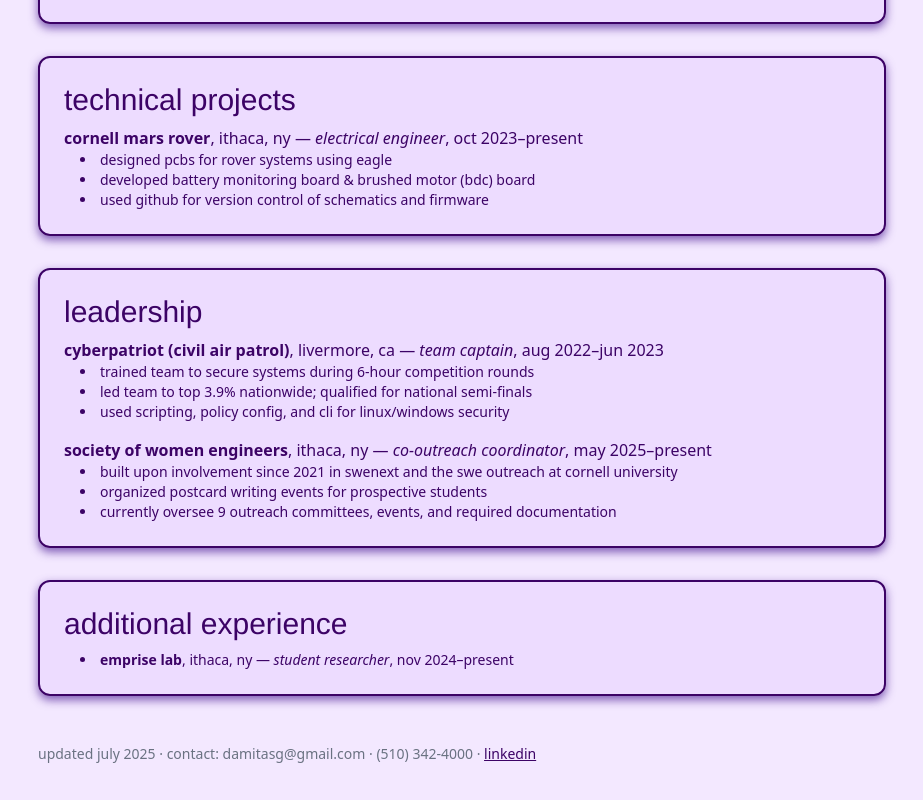
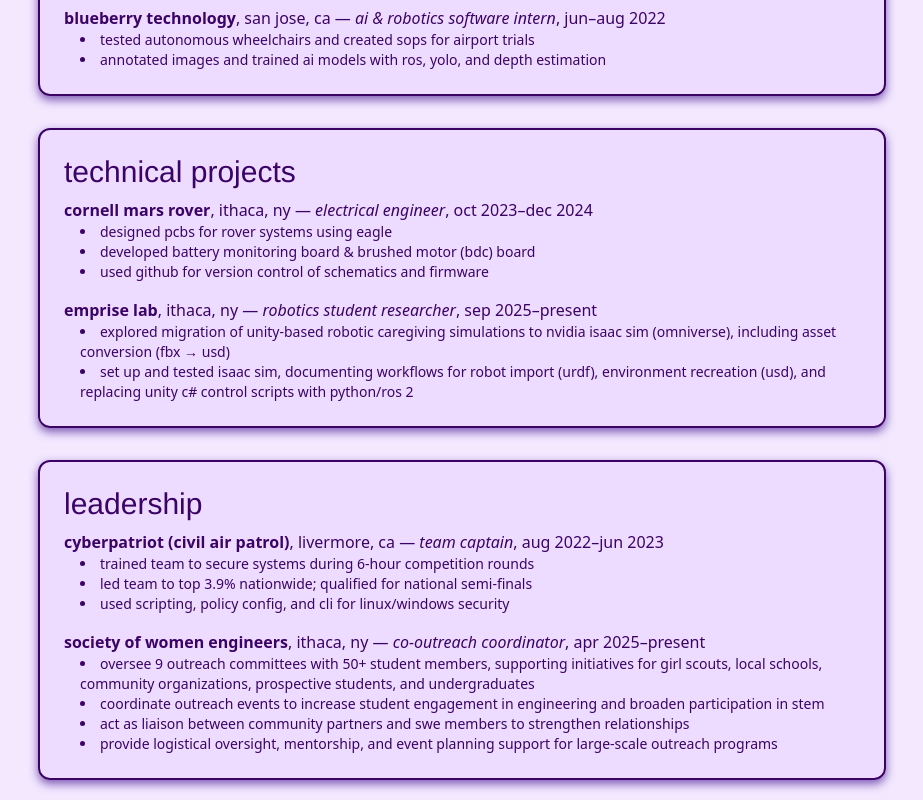
Before and after one commit to ds-geo/ds-geo.github.io, a Next.js app: page /ds-geo.github.io/resume in a window 1280 px wide. Shown: the part 1360-2160 px from the top of the page, without its empty margins (178-1101 px from the left). Built offline with nearby package versions, Linux system fonts and the light colour scheme; a web font is replaced by a local one.

Commit message:
Update resume

```diff
--- a/app/resume/page.jsx
+++ b/app/resume/page.jsx
@@ -24,7 +24,7 @@
                 <br />
                 bachelor of science, computer science; minors: ai & philosophy
                 <br />
-                gpa: 3.74
+                gpa: 3.743
                 <br />
                 <span className="italic">relevant courses:</span> intro to machine learning, analysis of algorithms, data structures & oop, discrete math, statistics, calc iii
                 <br />
@@ -36,11 +36,13 @@
             title: "technical skills",
             content: (
               <p>
-                <strong>languages:</strong> python, java, ocaml, javascript, html/css, cypher (query language), sql
+                <strong>languages:</strong> python, java, ocaml, javascript, typescript, html/css, cypher (query language), sql, bash
                 <br />
-                <strong>technologies:</strong> react, next, tailwind css, fastapi, chatgpt, prompt engineering, neo4j, oracle sql developer
+                <strong>technologies:</strong> react, next, tailwind css, fastapi, cypress, chatgpt, prompt engineering, neo4j, jira, oracle sql developer
                 <br />
-                <strong>developer tools:</strong> git, github, gitlab, pulsar, vscode, intellij, jupyter, unix/linux shell, eagle
+                <strong>developer tools:</strong> git, github, gitlab, pulsar, vscode, intellij, jupyter, unix/linux shell, eagle, agile/scrum, unit/e2e testing
+                <br />
+                <strong>other:</strong> nvidia omniverse isaac sim, unity, rest apis
               </p>
             ),
           },
@@ -55,7 +57,7 @@
                   </p>
                   <ul className="list-disc list-inside ml-4 text-sm">
                     <li>designed interactive visualization frameworks for laser system experiment data</li>
-                  <li>developed front-end with react.js and typescript </li>
+                    <li>developed front-end with react.js and typescript</li>
                     <li>used plotly to generate heatmaps and trace-based graphs; added image-supported graphs to visualization suite</li>
                     <li>built backend communication using python (fastapi) for data retrieval and processing</li>
                     <li>used sql to query relational databases and extract valid experimental data for testing purposes</li>
@@ -103,15 +105,27 @@
             title: "technical projects",
             content: (
               <>
+                <div className="mb-4">
                   <p>
                     <strong>cornell mars rover</strong>, ithaca, ny —{" "}
-                  <em>electrical engineer</em>, oct 2023–present
+                    <em>electrical engineer</em>, oct 2023–dec 2024
                   </p>
                   <ul className="list-disc list-inside ml-4 text-sm">
                     <li>designed pcbs for rover systems using eagle</li>
                     <li>developed battery monitoring board & brushed motor (bdc) board</li>
                     <li>used github for version control of schematics and firmware</li>
                   </ul>
+                </div>
+                <div>
+                  <p>
+                    <strong>emprise lab</strong>, ithaca, ny —{" "}
+                    <em>robotics student researcher</em>, sep 2025–present
+                  </p>
+                  <ul className="list-disc list-inside ml-4 text-sm">
+                    <li>explored migration of unity-based robotic caregiving simulations to nvidia isaac sim (omniverse), including asset conversion (fbx → usd)</li>
+                    <li>set up and tested isaac sim, documenting workflows for robot import (urdf), environment recreation (usd), and replacing unity c# control scripts with python/ros 2</li>
+                  </ul>
+                </div>
               </>
             ),
           },
@@ -131,12 +145,13 @@
                 </div>
                 <div>
                   <p>
-                    <strong>society of women engineers</strong>, ithaca, ny — <em>co-outreach coordinator</em>, may 2025–present
+                    <strong>society of women engineers</strong>, ithaca, ny — <em>co-outreach coordinator</em>, apr 2025–present
                   </p>
                   <ul className="list-disc list-inside ml-4 text-sm">
-                    <li>built upon involvement since 2021 in SWENext and the SWE Outreach at Cornell University</li>
-                    <li>organized postcard writing events for prospective students</li>
-                    <li>currently oversee 9 outreach committees, events, and required documentation</li>
+                    <li>oversee 9 outreach committees with 50+ student members, supporting initiatives for girl scouts, local schools, community organizations, prospective students, and undergraduates</li>
+                    <li>coordinate outreach events to increase student engagement in engineering and broaden participation in stem</li>
+                    <li>act as liaison between community partners and swe members to strengthen relationships</li>
+                    <li>provide logistical oversight, mentorship, and event planning support for large-scale outreach programs</li>
                   </ul>
                 </div>
               </>
@@ -147,7 +162,7 @@
             content: (
               <ul className="list-disc list-inside ml-4 text-sm">
                 <li>
-                  <strong>emprise lab</strong>, ithaca, ny — <em>student researcher</em>, nov 2024–present
+                  <strong>civil air patrol tri-valley squadron 156</strong>, livermore, ca — <em>cadet leader</em>, jan 2021–jul 2023
                 </li>
               </ul>
             ),
@@ -162,7 +177,7 @@
           </section>
         ))}
         <p className="mt-12 text-sm text-gray-500 lowercase">
-          updated july 2025 · contact: damitasg@gmail.com · (510) 342-4000 ·{" "}
+          updated sep 2025 · contact: damitasg@gmail.com · (510) 342-4000 ·{" "}
           <a
             href="https://www.linkedin.com/in/damita-sara-george/"
             className="underline text-purple-950"
```
Also changed, not shown: 1 other file (tests, documents, lock files or other folders). Lines whose indentation alone changed are shown as unchanged.
